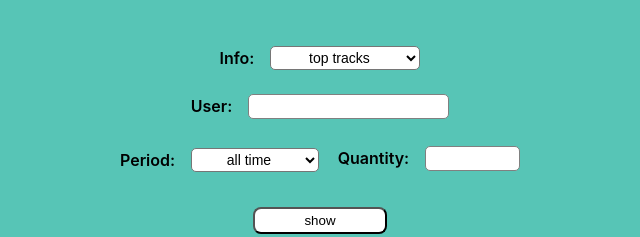
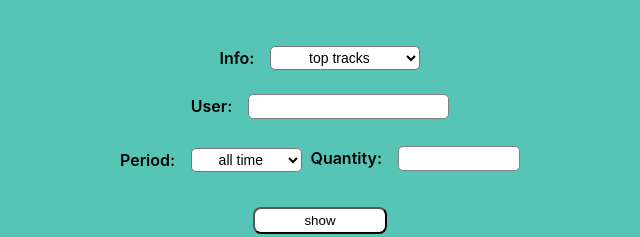
Before and after one commit to andavgc/lastatistics-frontend, a React app: page / in a window 1280 px wide. Shown: the part 82-319 px from the top of the page, without its empty margins (320-960 px from the left). Built offline with nearby package versions, Linux system fonts and the light colour scheme.

Commit message:
quantity text fixing

```diff
--- a/src/components/formulario/formulario.module.css
+++ b/src/components/formulario/formulario.module.css
@@ -59,6 +59,7 @@
     box-sizing: content-box;
     text-align-last:center;
     width: 80%;
+    min-width: 120px;
 }
 
 .period {
```
